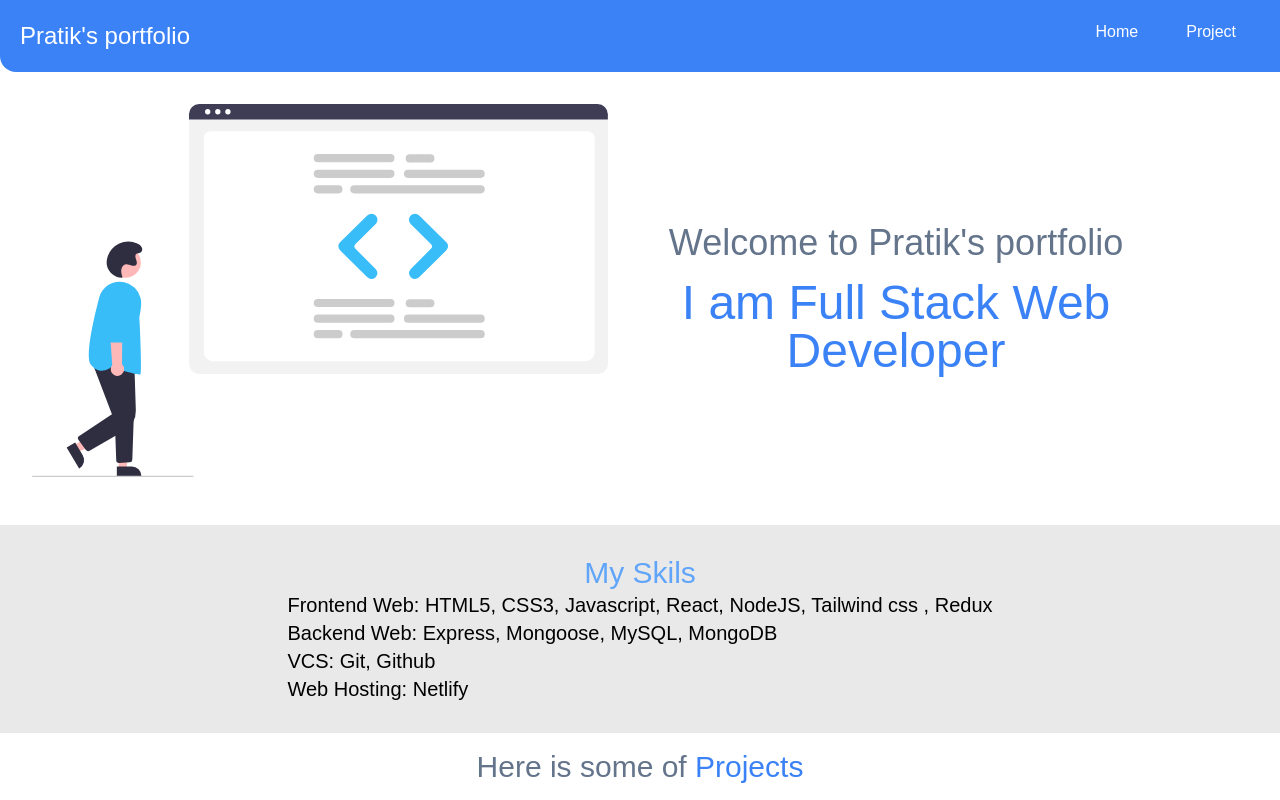
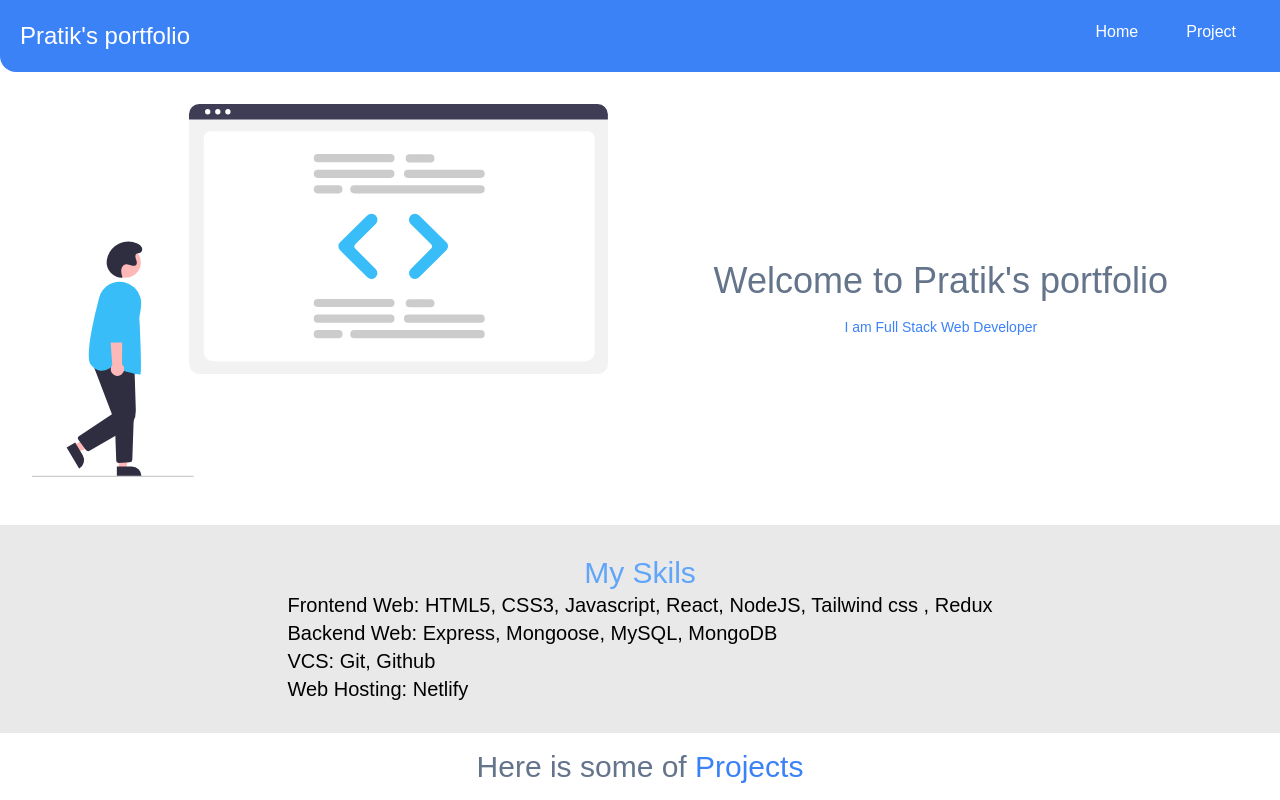
Before and after one commit to pratikshelar546/Components-library, a React (Create React App) app: page / in a window 1280 px wide. Shown: the top 800 px of the page. Built offline with nearby package versions, Linux system fonts and the light colour scheme.

Commit message:
Update Home.js

```diff
--- a/src/components/Home.js
+++ b/src/components/Home.js
@@ -16,7 +16,7 @@ const Home = () => {
             <h1 className="head-title text-4xl">
               Welcome to Pratik's portfolio
             </h1>
-            <h1 className="head-focus text-5xl text-center">
+            <h1 className="head-focus text-sm text-center">
               I am Full Stack Web Developer{" "}
             </h1>
           </div>
```
